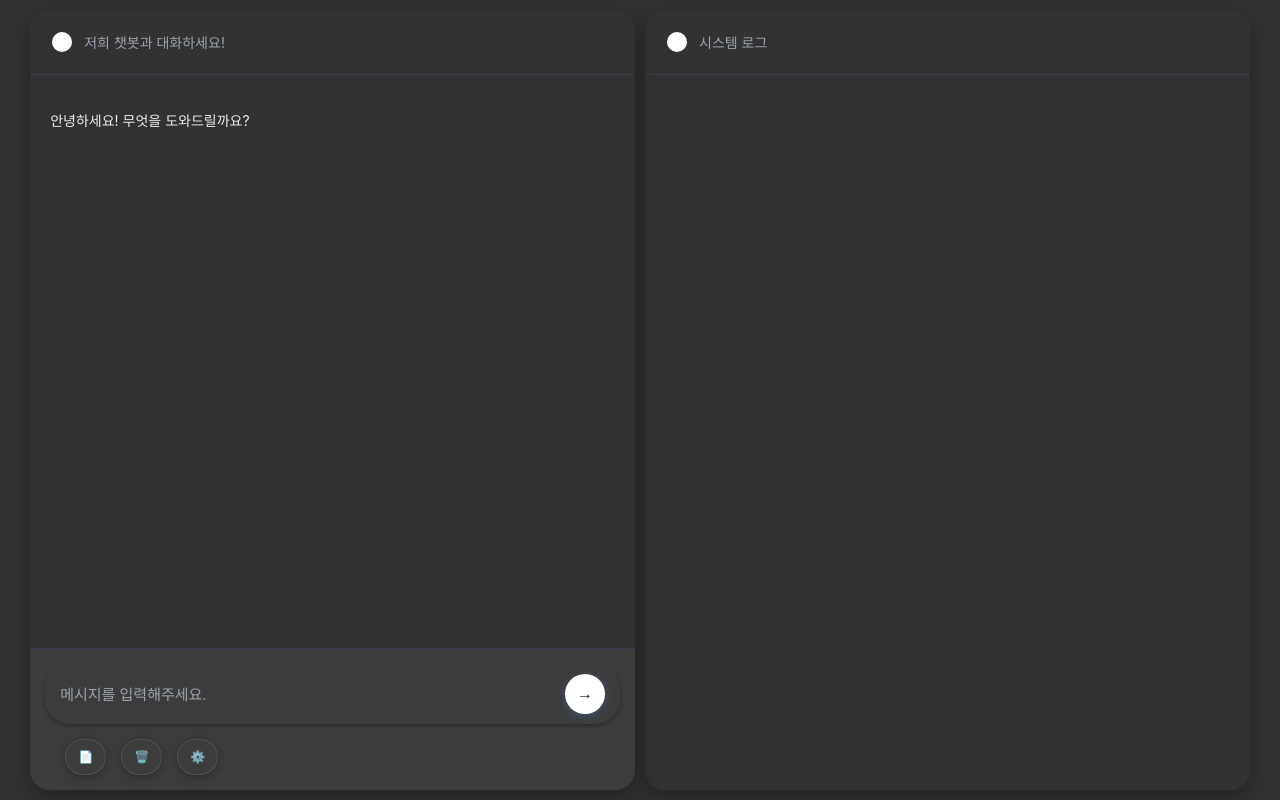
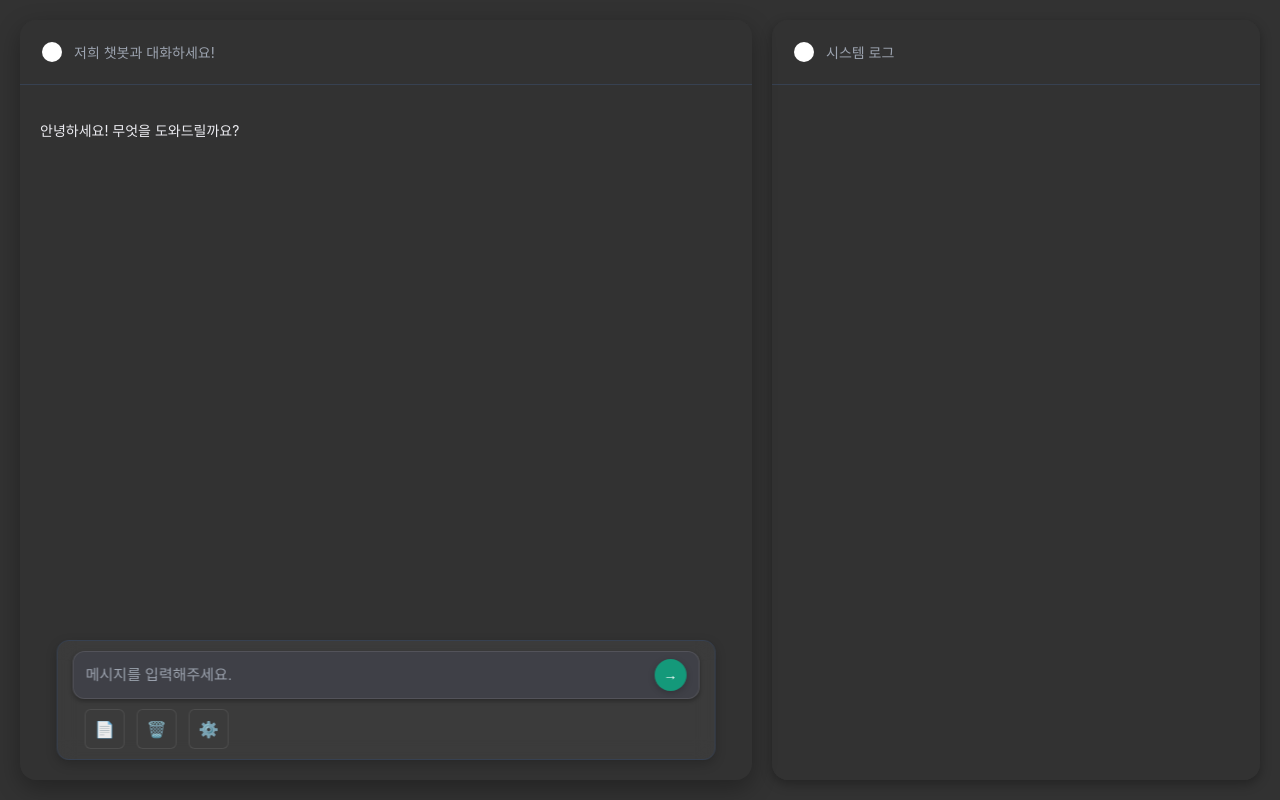
Before and after one commit to leemsunjea/GptStream, a FastAPI app: page / in a window 1280 px wide. Run offline with FastAPI, Linux system fonts and the light colour scheme; parts of the project's set-up code (start-up, migrations or seed data) failed here and were passed over.

Commit message:
1.18.2
챗봇 입력창 ui수정

```diff
--- a/app/templates/index.html
+++ b/app/templates/index.html
@@ -42,27 +42,29 @@
       background-color: var(--background-color);
       font-family: -apple-system, BlinkMacSystemFont, 'Segoe UI', Roboto, Oxygen, Ubuntu, Cantarell, sans-serif;
       margin: 0;
+      padding: 20px;
+      position: relative;
+      box-sizing: border-box;
+      color: var(--text-color);
       display: flex;
-      align-items: flex-start;
-      justify-content: center;
-      gap: 10px;
-      /* 간격 줄임 */
-      padding: 10px;
-      /* 패딩 줄임 */
-      box-sizing: border-box;
-      overflow-y: auto;
-      color: var(--text-color);
+      gap: 20px;
+      overflow: hidden;
+    }
+
+    /* Main Container */
+    .main-container {
+      display: flex;
+      width: 100%;
+      height: calc(100vh - 40px);
+      gap: 20px;
     }
 
     /* Chat Container Styles */
     .chat-container {
-      width: 100%;
-      max-width: 48%;
-      /* 화면을 더 채우도록 증가 */
-      height: calc(100vh - 20px);
-      /* 화면을 더 채우도록 높이 증가 */
+      width: 60%;
+      height: 100%;
       background-color: var(--background-color);
-      border-radius: 20px;
+      border-radius: 16px;
       box-shadow: 0 8px 24px var(--shadow-color);
       overflow: hidden;
       display: flex;
@@ -71,17 +73,16 @@
       position: relative;
     }
 
-    /* System Log도 같은 크기로 조정 */
+    /* System Log Styles */
     .system-log {
-      width: 100%;
-      max-width: 48%;
-      /* 화면을 더 채우도록 증가 */
-      height: calc(100vh - 20px);
-      /* 화면을 더 채우도록 높이 증가 */
+      width: 40%;
+      height: 100%;
       background-color: var(--card-background);
-      border-radius: 20px;
-      box-shadow: 0 8px 24px var(--shadow-color);
+      border-radius: 16px;
+      box-shadow: 0 4px 12px var(--shadow-color);
       overflow: hidden;
+      display: flex;
+      flex-direction: column;
       transition: all var(--transition-duration);
     }
 
@@ -117,6 +118,23 @@
       color: var(--primary-color);
     }
 
+    /* System Log Header Styles */
+    .system-log-header {
+      padding: 16px;
+      background-color: var(--user-message-bg);
+      border-bottom: 1px solid var(--border-color);
+      display: flex;
+      justify-content: space-between;
+      align-items: center;
+    }
+
+    .system-log-header h3 {
+      margin: 0;
+      font-size: 14px;
+      font-weight: 600;
+      color: var(--text-color);
+    }
+
     /* Body Styles */
     .chat-body {
       flex: 1;
@@ -142,6 +160,34 @@
     .chat-body::-webkit-scrollbar-thumb {
       background-color: var(--scrollbar-color);
       border-radius: 4px;
+    }
+
+    /* System Log Body Styles */
+    .system-log-body {
+      padding: 16px;
+      height: 100%;
+      overflow-y: auto;
+      font-size: 13px;
+      line-height: 1.5;
+      color: var(--text-color);
+      background-color: var(--card-background);
+    }
+
+    .system-log-body::-webkit-scrollbar {
+      width: 6px;
+    }
+
+    .system-log-body::-webkit-scrollbar-track {
+      background: transparent;
+    }
+
+    .system-log-body::-webkit-scrollbar-thumb {
+      background-color: var(--border-color);
+      border-radius: 3px;
+    }
+
+    .system-log-body::-webkit-scrollbar-thumb:hover {
+      background-color: var(--secondary-color);
     }
 
     /* Message Styles */
@@ -195,10 +241,19 @@
 
     /* Input Section Styles */
     .chat-input {
-      padding: 15px;
-      border-top: 1px solid var(--border-color);
-      background-color: var(--input-bg);
-      /* 입력창 배경 */
+      position: fixed;
+      bottom: 20px;
+      left: 50%;
+      transform: translateX(-50%);
+      width: 90%;
+      max-width: 800px;
+      padding: 10px 15px;
+      background-color: rgba(60, 60, 60, 0.9);
+      border-radius: 12px;
+      box-shadow: 0 4px 12px rgba(0, 0, 0, 0.2);
+      backdrop-filter: blur(10px);
+      border: 1px solid var(--border-color);
+      z-index: 1000;
       transition: background-color var(--transition-duration);
       position: relative;
     }
@@ -209,12 +264,12 @@
 
     .input-wrapper {
       display: flex;
+      gap: 8px;
       align-items: center;
-      gap: 10px;
-      background: var(--input-bg);
-      /* 입력창 배경 */
-      border-radius: 25px;
-      padding: 10px 15px;
+      background-color: rgba(68, 70, 84, 0.5);
+      border-radius: 12px;
+      padding: 4px 12px;
+      border: 1px solid rgba(255, 255, 255, 0.1);
       box-shadow: 0 2px 4px var(--shadow-color);
       transition: all var(--transition-duration);
     }
@@ -231,8 +286,12 @@
       font-size: 15px;
       padding: 8px 0;
       color: var(--text-color) !important;
-      /* 일반 텍스트 색상 */
+      min-height: 24px;
+      max-height: 200px;
+      resize: none;
+      overflow-y: auto;
       transition: color var(--transition-duration);
+      line-height: 1.5;
     }
 
     .input-wrapper input::placeholder {
@@ -245,29 +304,31 @@
 
     .send-icon {
       cursor: pointer;
-      background: linear-gradient(135deg, #ffffff, #ffffff);
+      background: rgba(16, 163, 127, 0.9);
       border: none;
       border-radius: 50%;
-      width: 40px;
-      height: 40px;
+      width: 32px;
+      height: 32px;
       display: flex;
       align-items: center;
       justify-content: center;
-      color: #212121;
-      font-size: 16px;
-      transition: all var(--transition-duration);
-      box-shadow: 0 2px 8px rgba(74, 144, 226, 0.3);
+      color: white;
+      font-size: 14px;
+      transition: all 0.2s ease;
+      box-shadow: 0 2px 6px rgba(0, 0, 0, 0.2);
+      margin-left: 4px;
     }
 
     .send-icon:hover {
-      transform: scale(1.1) rotate(5deg);
-      box-shadow: 0 4px 12px rgba(74, 144, 226, 0.5);
-      background: linear-gradient(135deg, #5ba2f5, #4a90e2);
+      transform: scale(1.05);
+      background: rgba(16, 163, 127, 1);
+      box-shadow: 0 4px 12px rgba(16, 163, 127, 0.4);
     }
 
     .send-icon:active {
       transform: scale(0.95);
       transition: transform 0.1s;
+      background: rgba(13, 138, 108, 1);
     }
 
     /* 전송 중 애니메이션 */
@@ -289,47 +350,35 @@
 
     /* Floating Action Buttons - 채팅 입력창 아래 배치 */
     .floating-actions {
-      position: relative;
-      bottom: 0;
-      left: 0;
-      transform: none;
       display: flex;
-      gap: 15px;
-      z-index: 1000;
+      gap: 12px;
+      margin-top: 10px;
       justify-content: flex-start;
-      /* 왼쪽 정렬로 변경 */
       width: 100%;
-      padding: 15px 20px 0 20px;
+      padding: 0 12px;
       box-sizing: border-box;
     }
 
     .floating-btn {
-      padding: 8px 12px;
-      border: none;
-      border-radius: 20px;
-      font-size: 12px;
-      font-weight: 500;
+      width: 40px;
+      height: 40px;
+      border-radius: 6px;
+      border: 1px solid rgba(255, 255, 255, 0.1);
+      background: rgba(32, 33, 35, 0.8);
+      color: rgba(255, 255, 255, 0.8);
+      font-size: 16px;
       cursor: pointer;
-      transition: all var(--transition-duration);
-      box-shadow: 0 2px 8px rgba(0, 0, 0, 0.3);
-      backdrop-filter: blur(10px);
-      border: 1px solid rgba(255, 255, 255, 0.1);
-      min-width: auto;
-      height: 36px;
+      transition: all 0.2s ease;
       display: flex;
       align-items: center;
       justify-content: center;
-      background-color: var(--input-bg);
-      /* 채팅창과 같은 배경색 */
-      color: #9ca3af;
-      /* 회색 아이콘 색상 */
+      opacity: 0.9;
     }
 
     .floating-btn:hover {
-      transform: translateY(-2px);
-      box-shadow: 0 4px 12px rgba(0, 0, 0, 0.4);
-      background-color: var(--user-message-bg);
-      /* 호버 시 약간 다른 색상 */
+      transform: translateY(-1px);
+      background: rgba(86, 88, 105, 0.7);
+      opacity: 1;
     }
 
     .floating-btn.primary {
@@ -382,18 +431,6 @@
     /* System Log Styles - 위에서 이미 정의됨 */
     .system-log:hover {
       box-shadow: 0 12px 32px var(--shadow-color);
-    }
-
-    .system-log-body {
-      padding: 20px;
-      height: calc(100% - 60px);
-      overflow-y: auto;
-      font-size: 13px;
-      color: var(--text-color);
-      scrollbar-width: thin;
-      scrollbar-color: var(--scrollbar-color) transparent;
-      background-color: var(--background-color);
-      /* ChatGPT 배경색 */
     }
 
     .system-log-body::-webkit-scrollbar {
```
